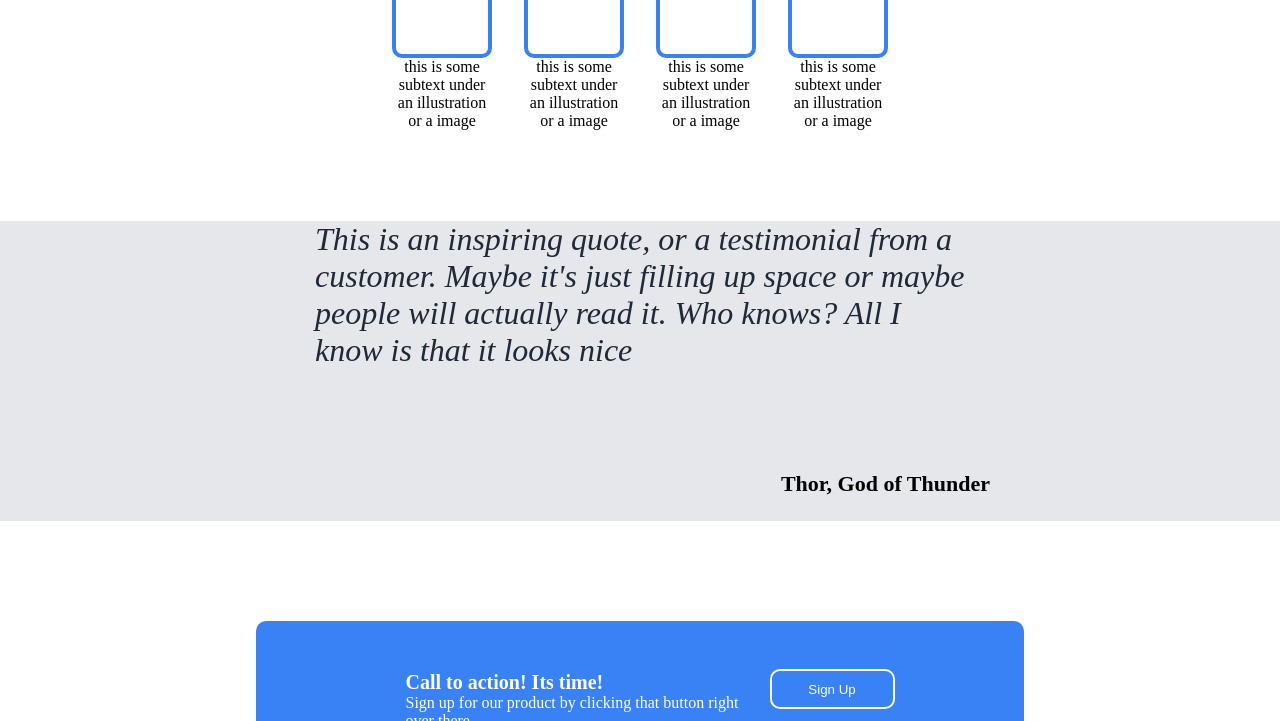
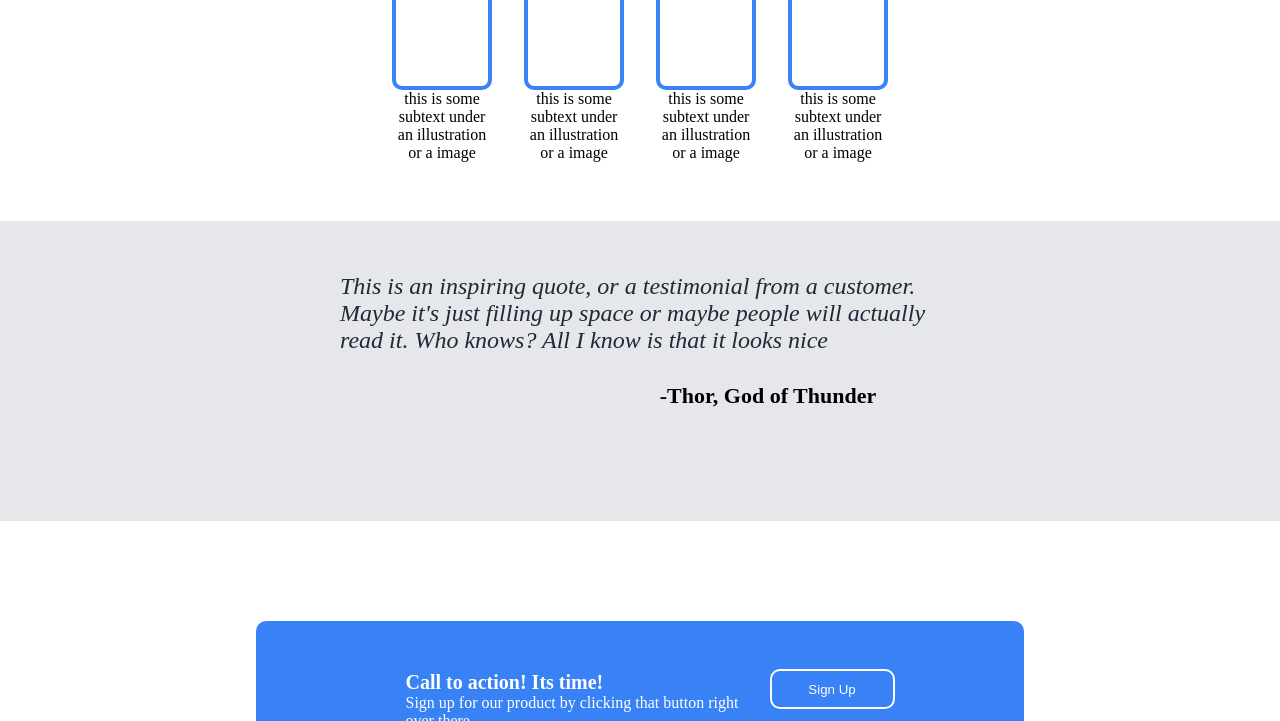
Before and after one commit to ar1y3n/My_First_Webpage, a plain HTML site: page index.html in a window 1280 px wide. Shown: the part 509-1230 px from the top of the page. Drawn offline with Linux system fonts and the light colour scheme.

Commit message:
changed quote-section mostly

```diff
--- a/index.html
+++ b/index.html
@@ -65,7 +65,7 @@
                 <p>This is an inspiring quote, or a testimonial from a customer. Maybe it's just filling up space or maybe people will actually read it. Who knows? All I know is that it looks nice</p>
             </div>
             <div class="author">
-                <p>Thor, God of Thunder</p>
+                <p>-Thor, God of Thunder</p>
             </div>
         </div>
     </div>
--- a/style.css
+++ b/style.css
@@ -78,29 +78,27 @@ button {
     height: 300px;
     display: flex;
     flex-direction: column;
-    align-items: center ;
+    justify-content: center;
+    align-items: center;
 }
 .info-head h3 {
     color: #1F2937;
-    text-align: center;
-    /* margin-top: 25px;
-    margin-bottom: 25px; */
     font-size: 2rem;
     font-weight: 750;
+    position: relative;
+    bottom: 1rem;
 }
 .box {
     display: flex;
     justify-content: center;
     align-items: center;
     gap: 2rem;
-    /* flex-direction: row; */
 }
 .text {
     display: flex;
     justify-content: center;
-    /* align-items: center; */
+    align-items: center;
     gap: 2rem;
-    /* flex-direction: row; */
 }
 .box1 {
     height: 100px;
@@ -158,35 +156,32 @@ button {
 .quote-section {
     height: 300px;
     background-color: #E5E7EB;
-    display: flex;
-    /* flex-direction: column; */
-    justify-content: center;
-    align-self: center;
 }
 .quote-area {
-    height: 300px;
-    width: 700px;
+    height: 200px;
     display: flex;
     flex-direction: column;
+    justify-content: center;
+    align-items: center;
 }
 .quote {
-    height: 250px;
-    width: 650px;
+    height: 150px;
+    width: 600px;
     font-style: italic;
-    font-size: 2rem;
+    font-size: 1.5rem;
     color: #1F2937;
-    display: flex;
+    position: relative;
+    top:20%;
+    /* display: flex;
     /* flex-direction: column; */
-    justify-content: center;
-    align-self: center;
+    /* justify-content: center;
+    align-self: center; */
 }
 .author {
     font-size: 22px;
-    font-weight: 700;
-    display: flex;
-    /* flex-direction: column; */
-    justify-content: flex-end;
-    align-items: center;
+    font-weight: 600;
+    position: relative;
+    left: 10%;
 }
 /**Call to action**/
 .call-to-action {
@@ -217,11 +212,6 @@ button {
 .first {
     font-size: 20px;
     font-weight: 700;
-}
-tap {
-    height: 40px;
-    padding-top: 40px;
-
 }
 .second-button {
     color: white;
```
